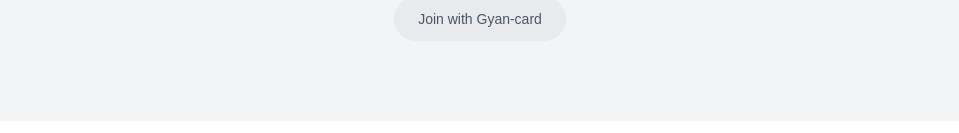
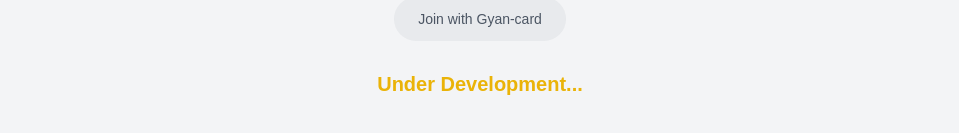
Before and after one commit to ganeshkondaka/Gyan-card, a Next.js app: page / in a window 1280 px wide. Shown: the part 1033-1166 px from the top of the page, without its empty margins (160-1119 px from the left). Built offline with nearby package versions, Linux system fonts and the light colour scheme.

Commit message:
added teh under development alert

```diff
--- a/app/page.tsx
+++ b/app/page.tsx
@@ -82,6 +82,9 @@ export default function Home() {
               Join with Gyan-card
             </span>
           </div>
+            <span className="text-xl font-bold block  text-yellow-500 animate-bounce">
+              Under Development...
+            </span>
         </div>
       </div>
     </main>
```
